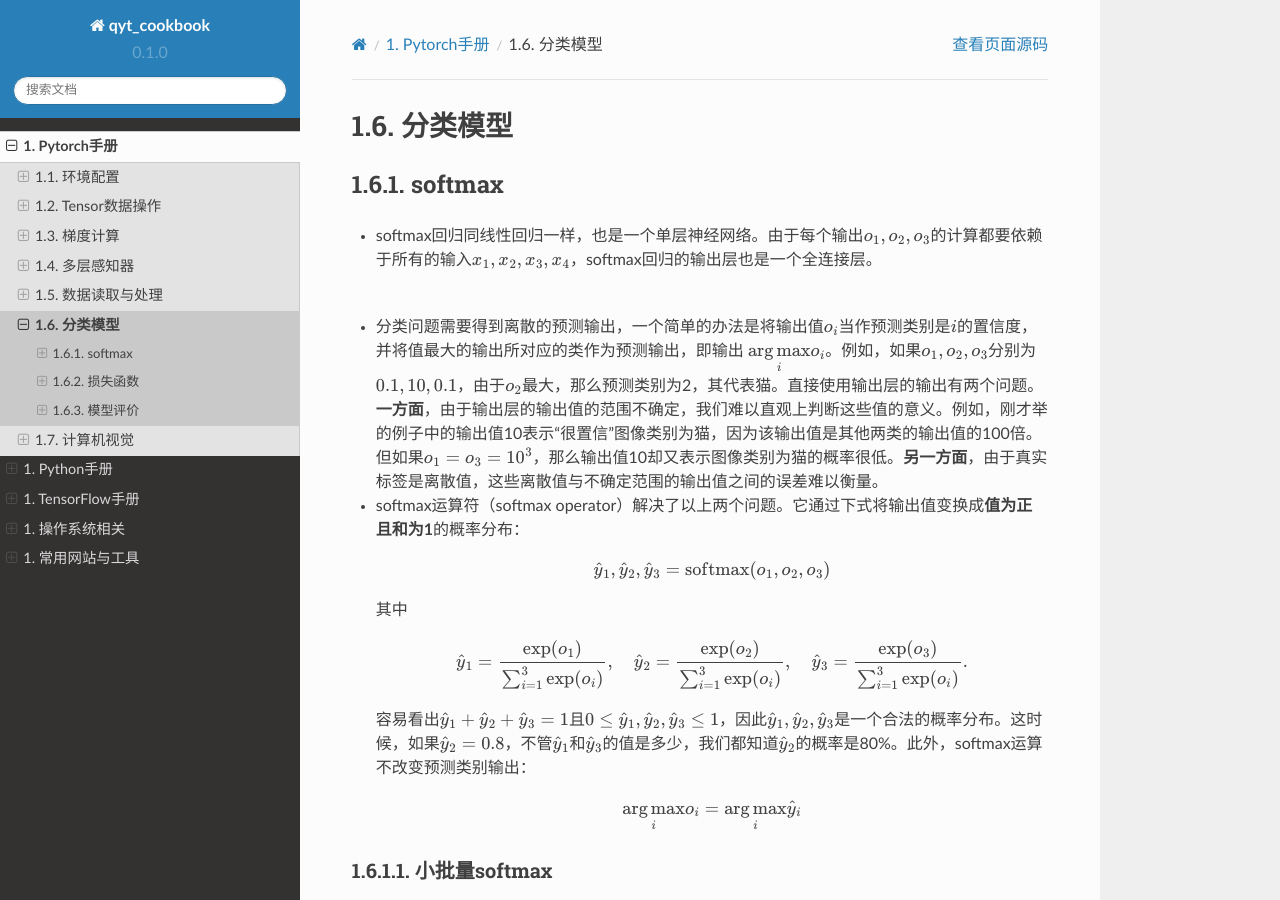
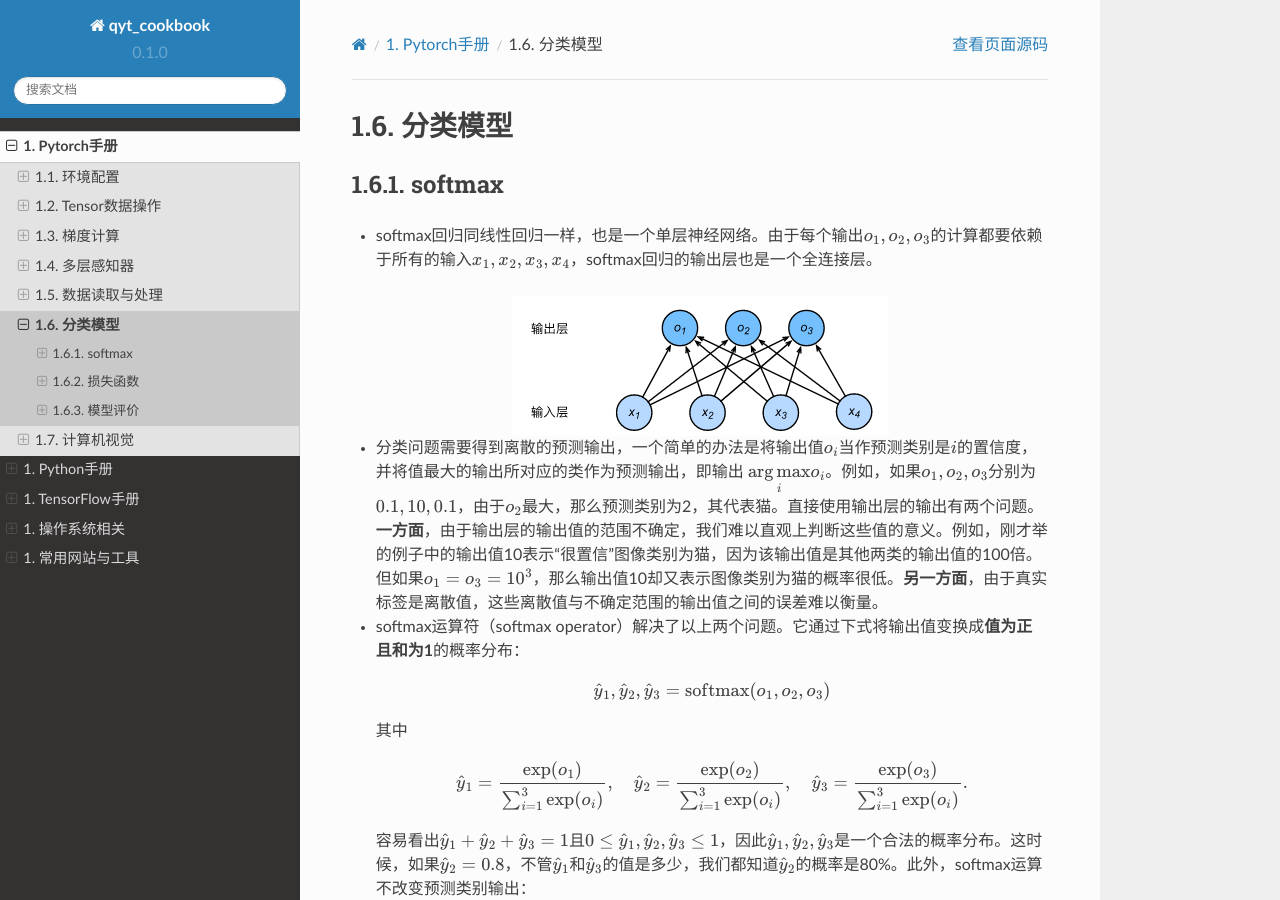
Before and after one commit to q759729997/qyt_cookbook, a Sphinx documentation site: the page built from qyt_cookbook/source/pytorch/classification.rst, in a window 1280 px wide and 900 px high. Built offline with Sphinx 7.4.7 and the Read the Docs theme 2.0.0, drawn with Linux system fonts in a browser that asks for light colours.

Commit message:
图片路径修改

```diff
--- a/qyt_cookbook/source/pytorch/classification.rst
+++ b/qyt_cookbook/source/pytorch/classification.rst
@@ -7,7 +7,7 @@ softmax
 
 -  softmax回归同线性回归一样，也是一个单层神经网络。由于每个输出\ :math:`o_1, o_2, o_3`\ 的计算都要依赖于所有的输入\ :math:`x_1, x_2, x_3, x_4`\ ，softmax回归的输出层也是一个全连接层。
 
-.. figure:: D:/workspace/github_qyt/qyt_cookbook/qyt_cookbook/source/pytorch/classification.assets/image-20200315094241730.png
+.. figure:: ./classification.assets/image-20200315094241730.png
    :alt:
    :align: center
 
```
Also changed, not shown: 1 other file.
